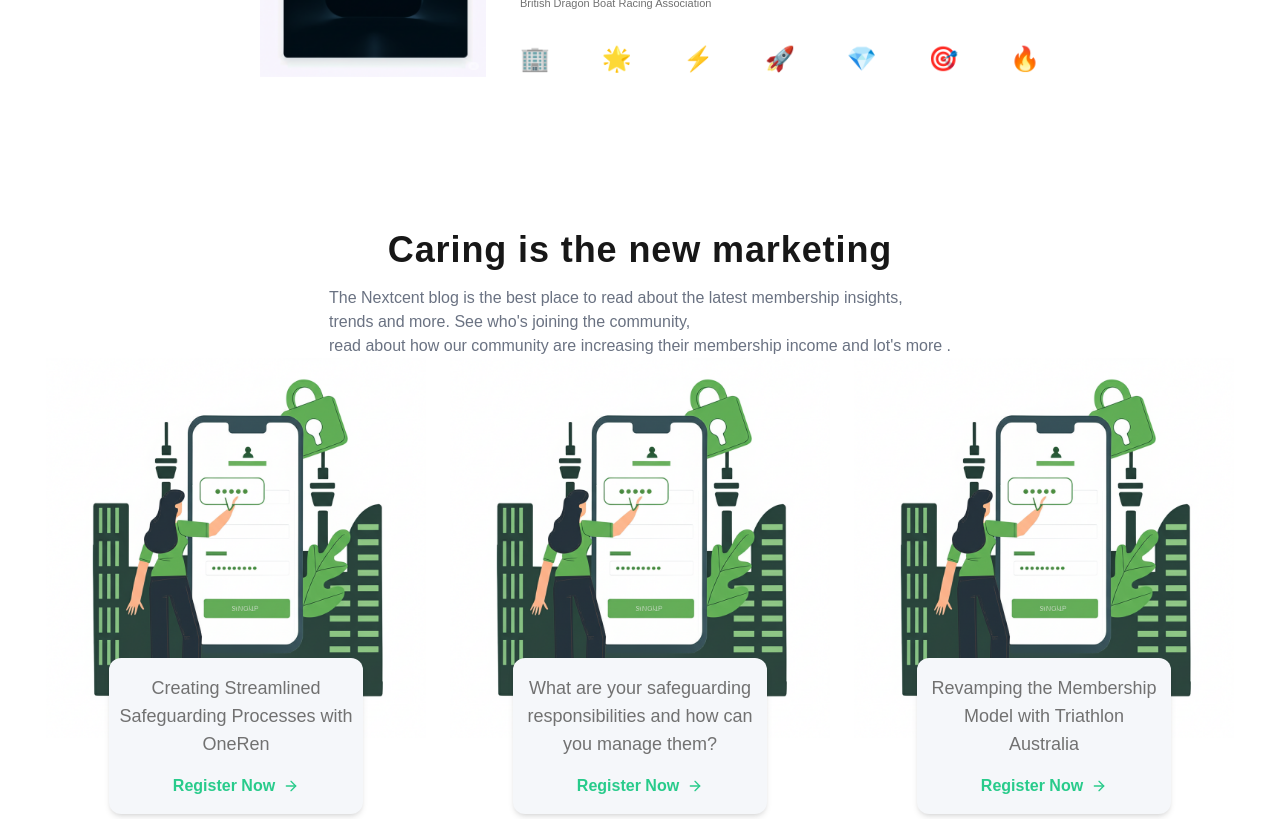
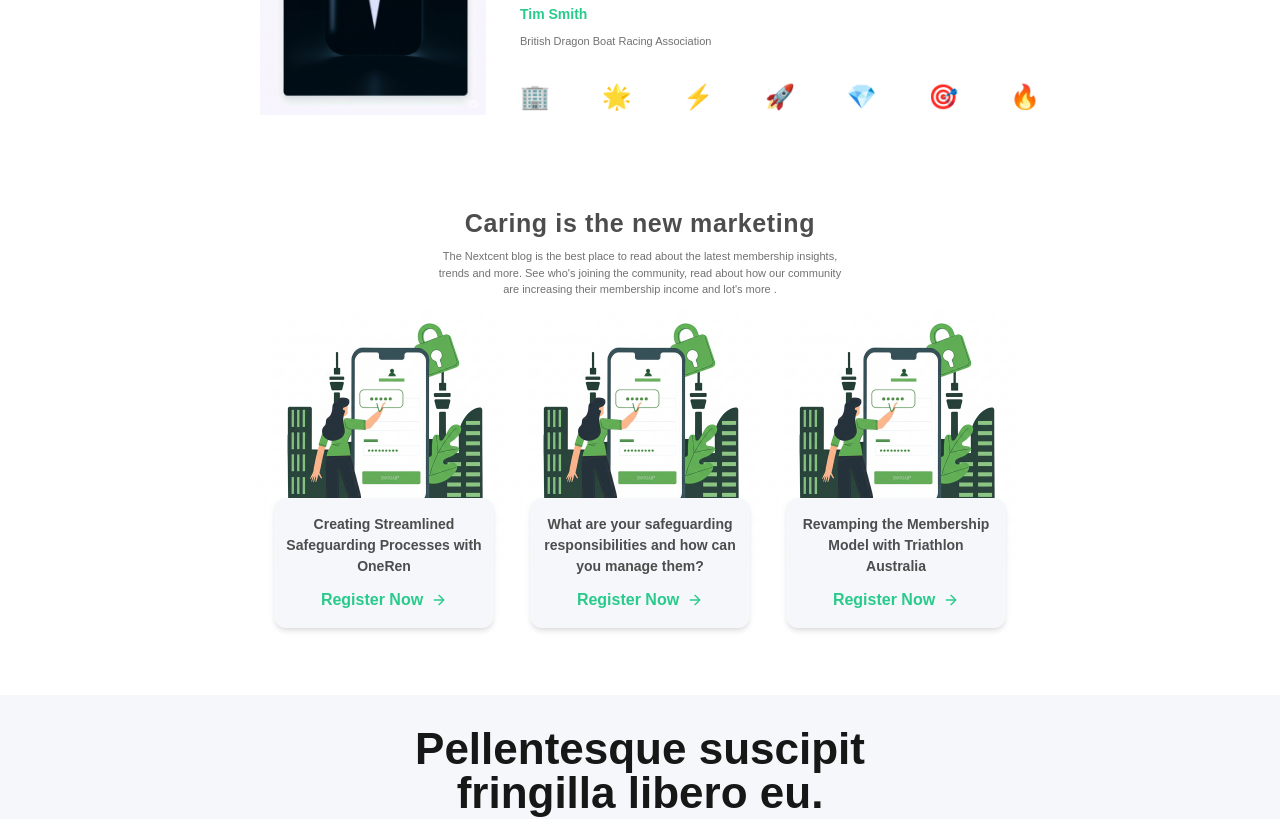
Before and after one commit to chappy-666/figma-minimal-clone, a Next.js app in the folder src/: page / in a window 1280 px wide. Shown: the part 2080-2899 px from the top of the page. Built offline with nearby package versions, Linux system fonts and the light colour scheme.

Commit message:
adjust Caring

```diff
--- a/src/app/page.tsx
+++ b/src/app/page.tsx
@@ -308,7 +308,7 @@ export default function Home() {
       </section>
 
       {/* Stats Section */}
-      <section className="flex flex-row justify-between items-center bg-gray-100 mx-auto mt-[33px] py-[25px] w-full">
+      <section className="flex flex-row justify-between items-center bg-gray-100 mx-auto mt-[33px] py-[25px] w-full h-[202px]">
         <div className="flex flex-row justify-between items-center mx-auto px-[100px] w-[1000px]">
           <div className="w-[376px] h-[85px] text-left">
             <div className="font-semibold text-[#4D4D4D] text-[25px]">
@@ -442,35 +442,32 @@ export default function Home() {
       </section>
 
       {/* Caring */}
-      <section className="py-20">
-        <div className="flex flex-col items-center mx-auto px-6 max-w-7xl">
-          <h2 className="py-4 font-bold text-2xl md:text-4xl tracking-wide">
+      <section className="flex flex-row justify-between items-center mx-auto mt-[33px] w-full">
+        <div className="flex flex-col justify-between items-center mx-auto w-[1000px]">
+          <h2 className="mx-auto mb-[6px] w-[772px] font-semibold text-[#4D4D4D] text-[25px] text-center tracking-wide">
             Caring is the new marketing
           </h2>
-          <div className="text-gray-500">
+          <div className="mb-[11px] w-[437px] text-[#717171] text-[11px] text-center">
             The Nextcent blog is the best place to read about the latest
-            membership insights,
-            <br /> trends and more. See who&apos;s joining the community, <br />
-            read about how our community are increasing their membership income
-            and lot&apos;s more .
+            membership insights, <br /> trends and more. See who&apos;s joining
+            the community, read about how our community <br /> are increasing
+            their membership income and lot&apos;s more .
           </div>
-          <div className="gap-6 grid md:grid-cols-3">
+          <div className="grid grid-cols-3">
             {/* Membership Organizations */}
             <div className="flex flex-col justify-center items-center">
               <Image
                 src="/secure_login_style.png"
                 alt="Pixelgrade Story"
-                width={350}
-                height={0}
-                className="w-[380px] h-auto"
+                width={256}
+                height={256}
+                className="w-[256px] h-auto"
                 style={{ height: "auto" }}
                 priority
               />
-              <div className="-top-20 relative flex flex-col justify-center bg-netural-silver shadow-md py-4 rounded-xl w-2/3">
-                <div className="mb-4 w-full text-neutral-grey text-lg text-center">
-                  Creating Streamlined <br />
-                  Safeguarding Processes with <br />
-                  OneRen
+              <div className="-top-[67px] relative flex flex-col justify-center bg-netural-silver shadow-md p-[11px] py-4 rounded-xl w-[220px]">
+                <div className="mb-[11px] w-[198px] font-semibold text-[#4D4D4D] text-[14px] text-center">
+                  Creating Streamlined Safeguarding Processes with OneRen
                 </div>
                 <button className="flex items-center mx-auto rounded-md font-bold text-mini-500 text-center transition-colors">
                   Register Now
@@ -484,16 +481,16 @@ export default function Home() {
               <Image
                 src="/secure_login_style.png"
                 alt="Pixelgrade Story"
-                width={350}
-                height={0}
-                className="w-[380px] h-auto"
+                width={256}
+                height={256}
+                className="w-[256px] h-auto"
                 style={{ height: "auto" }}
                 priority
               />
-              <div className="-top-20 relative flex flex-col justify-center bg-netural-silver shadow-md py-4 rounded-xl w-2/3">
-                <div className="mb-4 w-full text-neutral-grey text-lg text-center">
-                  What are your safeguarding <br /> responsibilities and how can{" "}
-                  <br /> you manage them?
+              <div className="-top-[67px] relative flex flex-col justify-center bg-netural-silver shadow-md p-[11px] py-4 rounded-xl w-[220px]">
+                <div className="mb-[11px] w-[198px] font-semibold text-[#4D4D4D] text-[14px] text-center">
+                  What are your safeguarding responsibilities and how can you
+                  manage them?
                 </div>
                 <button className="flex items-center mx-auto rounded-md font-bold text-mini-500 text-center transition-colors">
                   Register Now
@@ -507,16 +504,15 @@ export default function Home() {
               <Image
                 src="/secure_login_style.png"
                 alt="Pixelgrade Story"
-                width={350}
-                height={0}
-                className="w-[380px] h-auto"
+                width={256}
+                height={256}
+                className="w-[256px] h-auto"
                 style={{ height: "auto" }}
                 priority
               />
-              <div className="-top-20 relative flex flex-col justify-center bg-netural-silver shadow-md px-2 py-4 rounded-xl w-2/3">
-                <div className="mb-4 w-full font-medium text-neutral-grey text-lg text-center">
-                  Revamping the Membership <br /> Model with Triathlon <br />{" "}
-                  Australia
+              <div className="-top-[67px] relative flex flex-col justify-center bg-netural-silver shadow-md p-[11px] py-4 rounded-xl w-[220px]">
+                <div className="mb-[11px] w-[198px] font-semibold text-[#4D4D4D] text-[14px] text-center">
+                  Revamping the Membership Model with Triathlon Australia
                 </div>
                 <button className="flex items-center mx-auto rounded-md font-bold text-mini-500 text-center transition-colors">
                   Register Now
```
